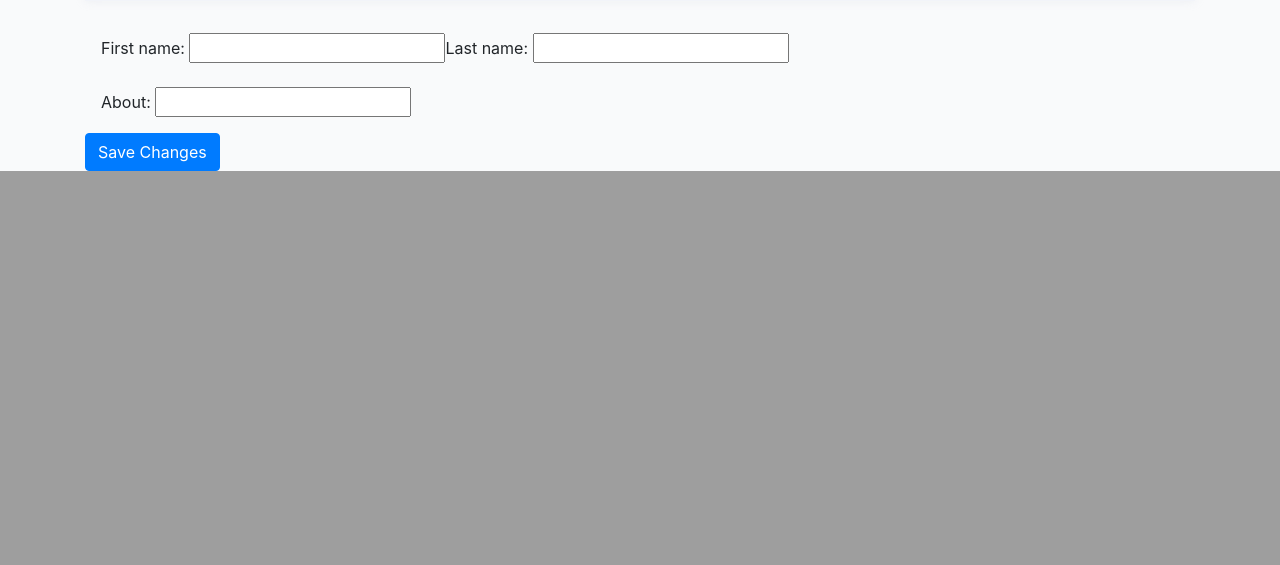
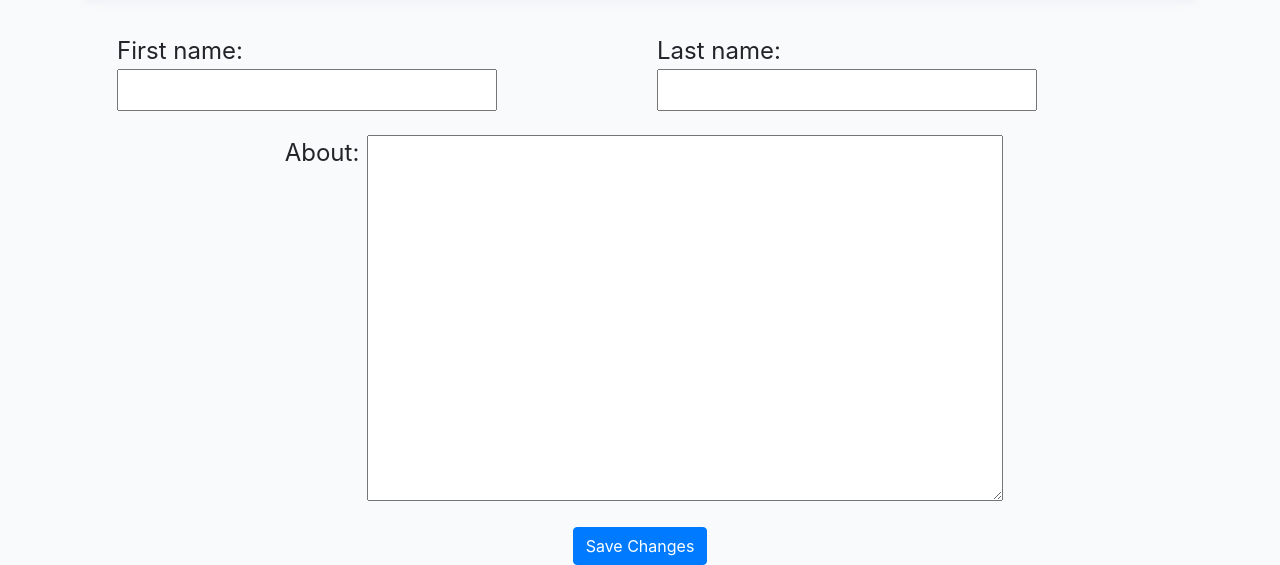
Before and after one commit to CS3300Group13/Project2, a Django app: template pantrypal/templates/users/profile.html in a window 1280 px wide. Shown: the part 942-1507 px from the top of the page. Before the commit the page ends 1113 px from the top, so only its background shows below. Run offline with Django 4.2, Linux system fonts and the light colour scheme; the template is opened without the code that fills it: values that come from a table or form of the project are taken from there, others are empty; the visitor is signed in with stand-in values (Sample User, id 1); some libraries are stand-ins or nearby versions.

Commit message:
Formatting the profile page

```diff
--- a/pantrypal/templates/users/profile.html
+++ b/pantrypal/templates/users/profile.html
@@ -1,30 +1,23 @@
-
-{% extends 'base/layout.html' %}
-
-{% block title %}
+{% extends 'base/layout.html' %} {% block title %}
 <title>PantryPal | Pantry</title>
-{% endblock %}
-
-{% block body %}
+{% endblock %} {% block body %}
 <div class="container">
   <form method="POST">
     {% csrf_token %}
     <div class="modal-body">
-      <div class="d-flex flex-row">
-         <div>
-            First name: {{uForm.first_name}}
+      <div class="d-flex flex-row justify-content-center">
+        <div class="mx-3 fs-4">First name: {{uForm.first_name}}</div>
+        <div class="mx-3 fs-4">Last name: {{uForm.last_name}}</div>
       </div>
-         <div>
-            Last name: {{uForm.last_name}}
+      <br />
+      <div class="d-flex flex-row mx-3 fs-4 justify-content-center align-items-start">
+        <div class="w-auto mx-2">About:</div>
+        <div>{{form.about}}</div>
       </div>
     </div>
-      <br>
-      <div>
-         About: {{form.about}}
+    <div class="d-flex flex-row justify-content-center me-auto ms-auto">
+      <button type="submit" class="btn btn-primary mx-3">Save Changes</button>
     </div>
-   </div>
-      <button type="submit" class="btn btn-primary">Save Changes</button>
   </form>
-
 </div>
 {% endblock %}
--- a/pantrypal/users/forms.py
+++ b/pantrypal/users/forms.py
@@ -19,9 +19,9 @@ class PalItemForm(ModelForm):
     class Meta:
         model = Pal
         fields = ["about"]
-        widgets = {
-            'about': forms.TextInput()
-        }
+        # widgets = {
+        #     'about': forms.TextInput()
+        # }
 
 
 class UserForm(ModelForm):
```
Lines whose indentation alone changed are shown as unchanged.
